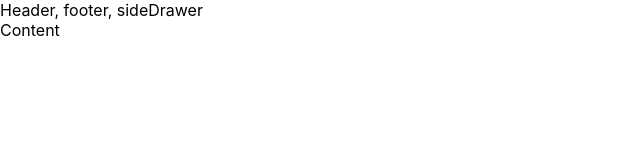
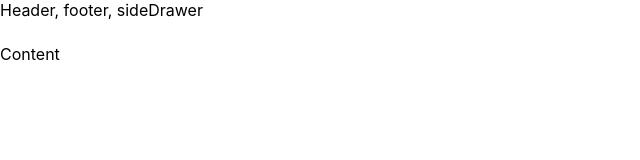
Before and after one commit to Shouraa/Demo, a React (Create React App) app: page / in a window 1280 px wide. Shown: the top 160 px of the page, without its empty margins (0-640 px from the left). Built offline with nearby package versions, Linux system fonts and the light colour scheme.

Commit message:
third commit

```diff
--- a/src/components/Container/Container.js
+++ /dev/null
@@ -1,9 +0,0 @@
-import React, { Component } from "react";
-
-class Container extends Component {
-  render() {
-    return <div>Content</div>;
-  }
-}
-
-export default Container;
--- a/src/components/Layout/Layout.js
+++ b/src/components/Layout/Layout.js
@@ -2,12 +2,11 @@ import React from "react";
 
 import classes from "./Layout.module.css";
 import Aux from "../../hoc/Aux";
-import Container from "../Container/Container";
 
 const layout = props => (
   <Aux>
     <div>Header, footer, sideDrawer</div>
-    <Container className={classes.Content} />
+    <div className={classes.Content}>Content</div>
   </Aux>
 );
 
```
